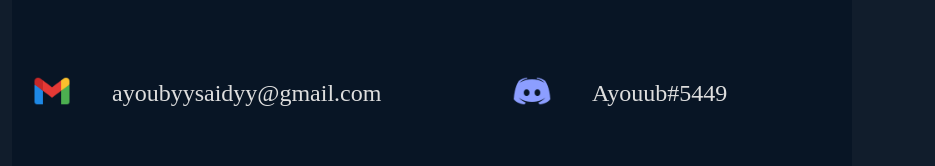
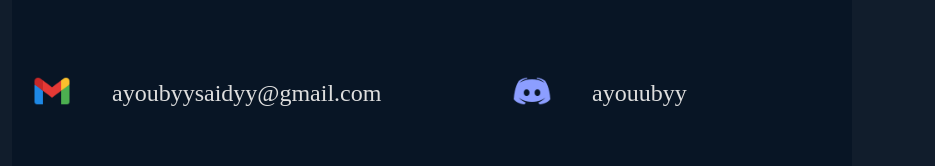
Before and after one commit to Ayouubyy/Portfolio, a React (Create React App) app: page / in a window 1280 px wide. Shown: the part 3928-4094 px from the top of the page, without its empty margins (218-1153 px from the left). Built offline with nearby package versions, Linux system fonts and the light colour scheme.

Commit message:
Changed discord contacts

```diff
--- a/src/components/contact/Contact.js
+++ b/src/components/contact/Contact.js
@@ -17,8 +17,8 @@ function Contact() {
                 <p className='contact-info'>+21629329814</p>
             </div>
             <div className='socials-container'>
-                <img className="contact-icon" onClick={() => navigator.clipboard.writeText('Ayouub#5449')} title="Click to copy!" src={discord} />
-                <p className='contact-info' title="Click to copy!" onClick={() => navigator.clipboard.writeText('Ayouub#5449')}>Ayouub#5449</p>
+                <img className="contact-icon" onClick={() => navigator.clipboard.writeText('ayouubyy')} title="Click to copy!" src={discord} />
+                <p className='contact-info' title="Click to copy!" onClick={() => navigator.clipboard.writeText('ayouubyy')}>ayouubyy</p>
                 <a href='https://www.instagram.com/ayoub_saidyy/'><img className="contact-icon" src={instagram} /></a>
                 <a href='https://www.instagram.com/ayoub_saidyy/'><p className='contact-info'>ayoub_saidyy</p></a>
             </div>
--- a/src/components/contacticons/ContactIcons.js
+++ b/src/components/contacticons/ContactIcons.js
@@ -7,7 +7,7 @@ import linkedin from './icons/icons8-linkedin-40.png'
 function ContactIcons() {
   return (
     <div style={{position :"fixed"}}>
-        <img className="icon" style={{marginTop: "100px"}} onClick={() => navigator.clipboard.writeText('Ayouub#5449')} title="Click to copy!" src={discord} />
+        <img className="icon" style={{marginTop: "100px"}} onClick={() => navigator.clipboard.writeText('ayouubyy')} title="Click to copy!" src={discord} />
         <a href="https://github.com/Ayouubyy"  target="_blank"><img style={{marginTop: "200px"}} className="icon" src={github} /></a>
         <a href="https://www.linkedin.com/in/ayoub-said-32ba56254/" target="_blank"><img style={{marginTop: "300px"}} className="icon" src={linkedin} /></a>
     </div>
```
